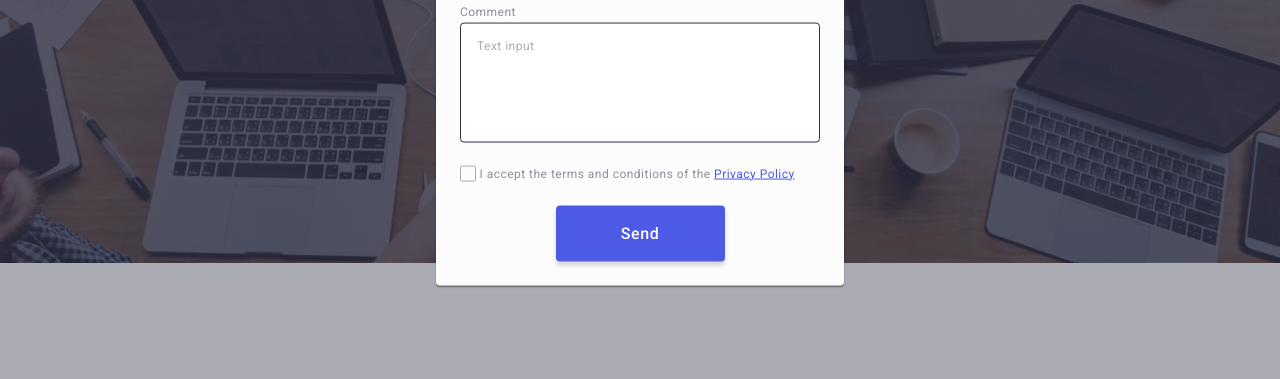
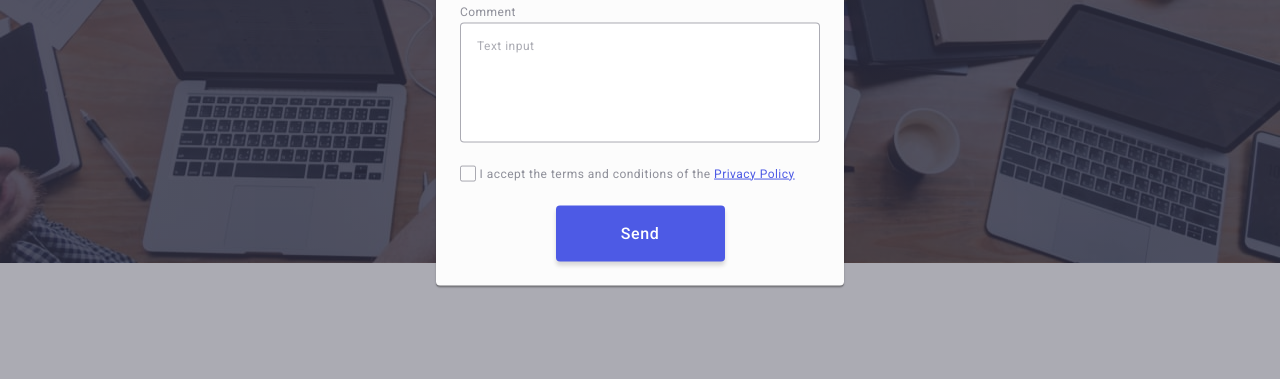
Before and after one commit to TetianaKubrak73/goit-markup-hw-05, a plain HTML site: page index.html in a window 1280 px wide. Both pictures are taken after a click on the button "Order Service". Shown: the part 410-789 px from the top of the page. Drawn offline with nearby package versions, Linux system fonts and the light colour scheme.

Commit message:
correct4

```diff
--- a/css/styles.css
+++ b/css/styles.css
@@ -884,7 +884,7 @@ transform: translateY(0%);
     width: 100%;
     height: 120px;
     border-radius: 4px;
-    border: 1px solid var(--navyblue, rgba(46, 47, 66, 0.40));
+    border: 1px solid rgba(46, 47, 66, 0.4);
     outline: transparent;
     resize: none;
     padding: 8px 16px;
```
